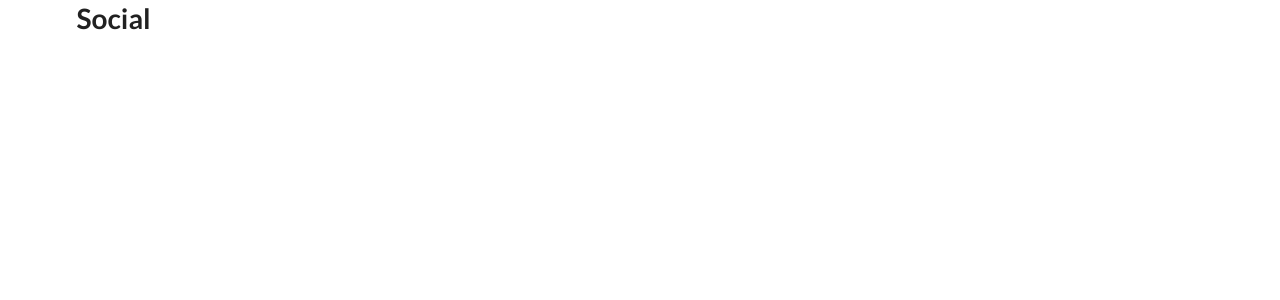
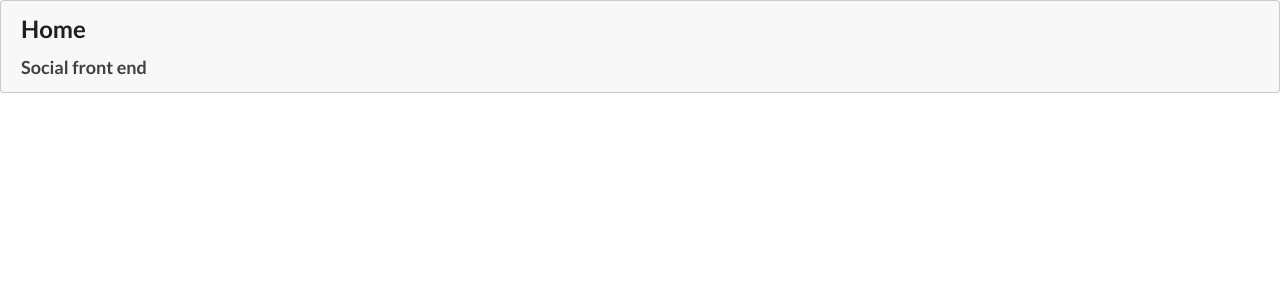
Before and after one commit to jeremiahogutu/social-network, a React (Create React App) app in the folder social-front-end/: page / in a window 1280 px wide. Shown: the top 300 px of the page. Built offline with nearby package versions, Linux system fonts and the light colour scheme.

Commit message:
added main router

```diff
--- a/social-front-end/src/App.js
+++ b/social-front-end/src/App.js
@@ -1,13 +1,11 @@
 import React, { Component } from 'react';
+import {BrowserRouter} from "react-router-dom";
+import MainRouter from "./MainRouter";
 
-class App extends Component {
-  render() {
-    return (
-        <div className="ui container">
-          <h1>Social</h1>
-        </div>
-    );
-  }
-}
+const App = () => (
+    <BrowserRouter>
+        <MainRouter/>
+    </BrowserRouter>
+);
 
 export default App;
--- /dev/null
+++ b/social-front-end/src/MainRouter.js
@@ -0,0 +1,13 @@
+import React from 'react'
+import {Route, Switch} from 'react-router-dom'
+import Home from "./components/Home";
+
+const MainRouter = () => (
+    <div>
+        <switch>
+            <Route path="/" component={Home} />
+        </switch>
+    </div>
+);
+
+export default MainRouter
```
